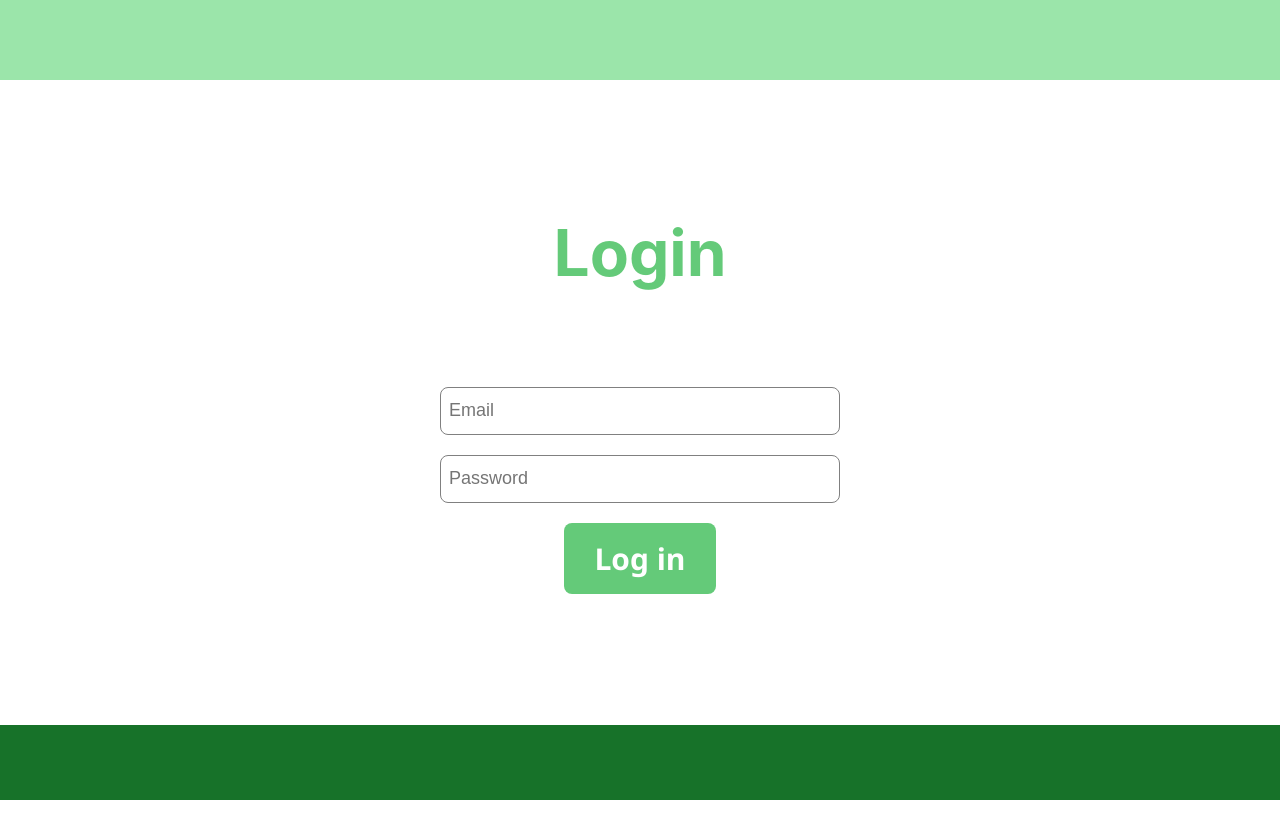
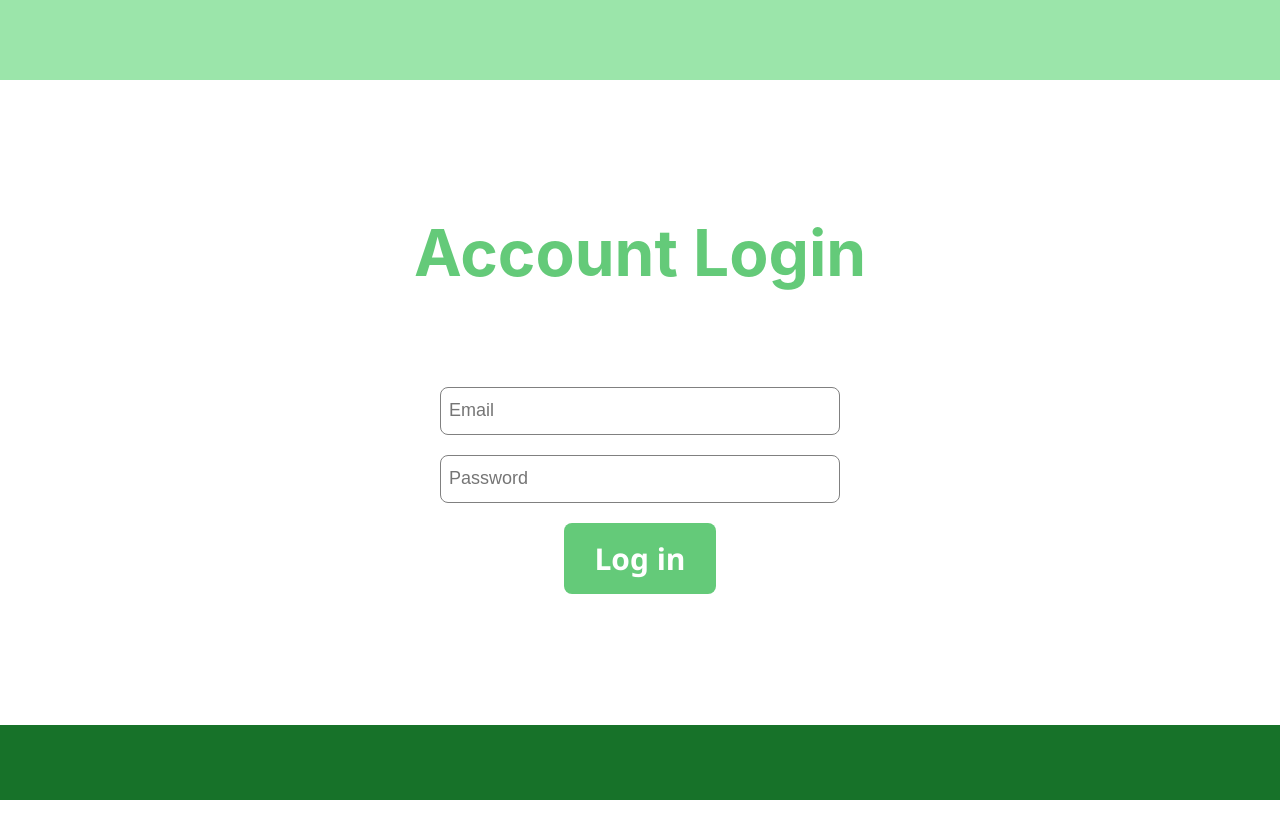
Before and after one commit to gr125/treehacks24, a React (Create React App) app in the folder treehacks 2/react-login-demo/frontend/: page /login in a window 1280 px wide. Shown: the top 838 px of the page. Built offline with nearby package versions, Linux system fonts and the light colour scheme.

Commit message:
Renamed "Login" header to "Account Login"

```diff
--- a/treehacks 2/react-login-demo/frontend/src/login.js
+++ b/treehacks 2/react-login-demo/frontend/src/login.js
@@ -84,7 +84,7 @@ const Login = (props) => {
     <div className="nav"></div>
         <div className={"mainContainer"}>
         <div className={"titleContainer"}>
-            <div className="loginheader">Login</div>
+            <div className="loginheader">Account Login</div>
         </div>
         <br />
         <div className={"inputContainer"}>
```
